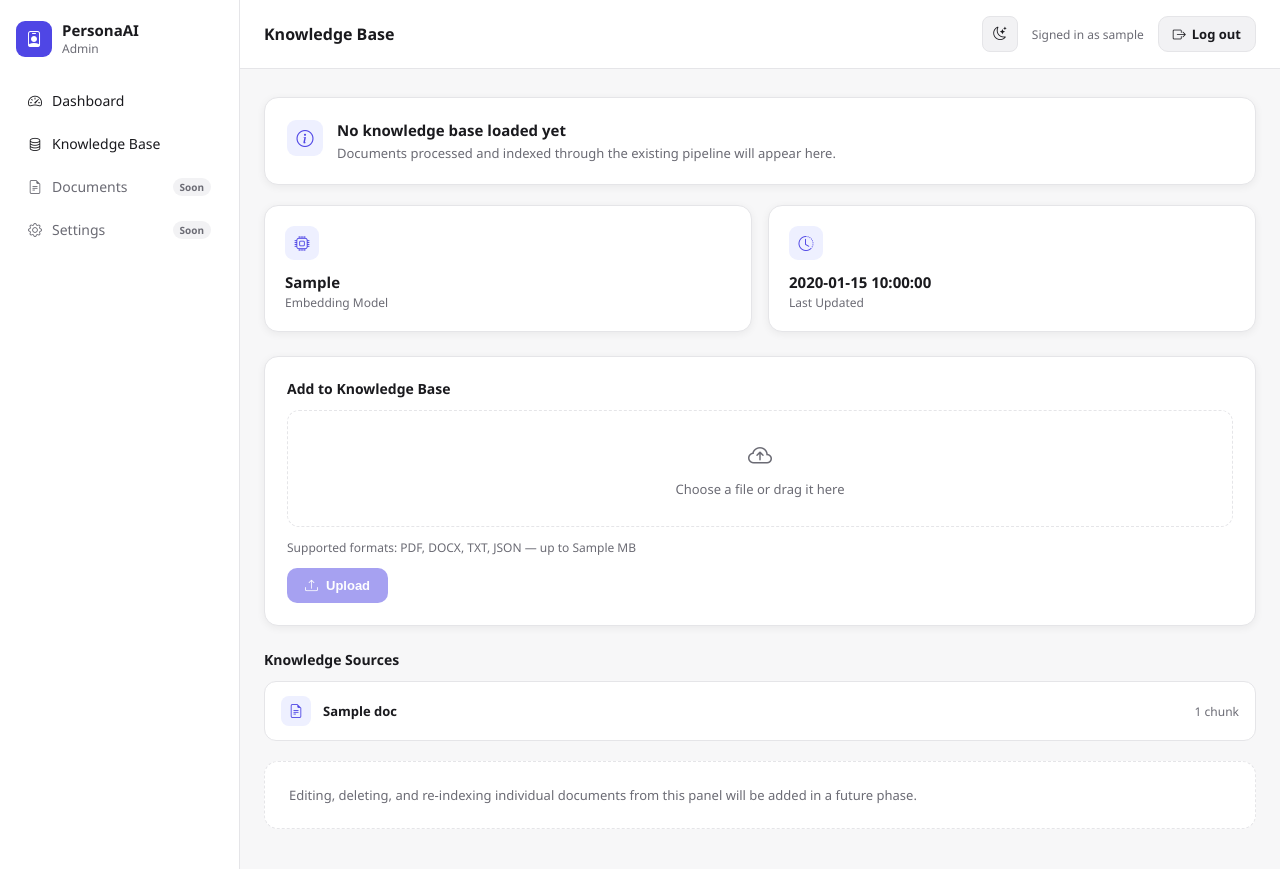
After one commit to subtainshabir/PersonaAI, a FastAPI app: template app/templates/admin_knowledge.html in a window 1280 px wide. The commit adds this page. Run offline with FastAPI, Linux system fonts and the light colour scheme; the template is opened without the code that fills it: most values are stand-ins (such as "Sample title", 1, 10 or a date in 2020).

Commit message:
admin knowledge base

```diff
--- a/app/static/css/admin.css
+++ b/app/static/css/admin.css
@@ -366,6 +366,229 @@ body.admin-body {
   font-size: 13px;
 }
 
+/* ---------- KNOWLEDGE BASE PAGE ---------- */
+.admin-kb-status-card {
+  display: flex;
+  align-items: flex-start;
+  gap: 14px;
+  background: var(--surface);
+  border: 1px solid var(--border);
+  border-radius: 14px;
+  box-shadow: var(--shadow);
+  padding: 22px;
+  margin-bottom: 20px;
+}
+
+.admin-kb-status-icon {
+  width: 36px;
+  height: 36px;
+  border-radius: 9px;
+  display: flex;
+  align-items: center;
+  justify-content: center;
+  font-size: 17px;
+  flex-shrink: 0;
+}
+
+.admin-kb-status-ok .admin-kb-status-icon {
+  background: rgba(22, 163, 74, 0.12);
+  color: #16a34a;
+}
+
+.admin-kb-status-empty .admin-kb-status-icon {
+  background: var(--accent-soft);
+  color: var(--accent);
+}
+
+.admin-kb-status-title {
+  font-weight: 700;
+  font-size: 15px;
+  margin-bottom: 4px;
+}
+
+.admin-kb-status-subtitle {
+  font-size: 13px;
+  color: var(--text-muted);
+}
+
+.admin-kb-meta-grid {
+  display: grid;
+  grid-template-columns: repeat(2, 1fr);
+  gap: 16px;
+  margin-bottom: 24px;
+}
+
+.admin-section-heading {
+  font-weight: 700;
+  font-size: 14px;
+  margin-bottom: 12px;
+}
+
+.admin-kb-doc-list {
+  display: flex;
+  flex-direction: column;
+  gap: 8px;
+  margin-bottom: 20px;
+}
+
+.admin-kb-doc-row {
+  display: flex;
+  align-items: center;
+  gap: 12px;
+  background: var(--surface);
+  border: 1px solid var(--border);
+  border-radius: 12px;
+  padding: 14px 16px;
+}
+
+.admin-kb-doc-icon {
+  width: 30px;
+  height: 30px;
+  border-radius: 8px;
+  background: var(--accent-soft);
+  color: var(--accent);
+  display: flex;
+  align-items: center;
+  justify-content: center;
+  font-size: 14px;
+  flex-shrink: 0;
+}
+
+.admin-kb-doc-name {
+  flex: 1;
+  font-size: 13px;
+  font-weight: 600;
+  word-break: break-word;
+}
+
+.admin-kb-doc-count {
+  font-size: 12px;
+  color: var(--text-muted);
+  white-space: nowrap;
+}
+
+.admin-empty-state {
+  text-align: center;
+  padding: 40px 20px;
+  color: var(--text-muted);
+  background: var(--surface);
+  border: 1px dashed var(--border);
+  border-radius: 14px;
+  margin-bottom: 20px;
+}
+
+.admin-empty-state i {
+  font-size: 28px;
+  display: block;
+  margin-bottom: 10px;
+}
+
+.admin-empty-state p {
+  margin: 0;
+  font-size: 13px;
+}
+
+/* ---------- UPLOAD ---------- */
+.admin-upload-card {
+  background: var(--surface);
+  border: 1px solid var(--border);
+  border-radius: 14px;
+  box-shadow: var(--shadow);
+  padding: 22px;
+  margin-bottom: 24px;
+}
+
+.admin-upload-form {
+  display: flex;
+  flex-direction: column;
+  gap: 12px;
+}
+
+.admin-upload-dropzone {
+  display: flex;
+  flex-direction: column;
+  align-items: center;
+  justify-content: center;
+  gap: 8px;
+  padding: 28px 16px;
+  border: 1.5px dashed var(--border);
+  border-radius: 12px;
+  color: var(--text-muted);
+  cursor: pointer;
+  transition: border-color 0.15s ease, background 0.15s ease;
+  text-align: center;
+}
+
+.admin-upload-dropzone:hover,
+.admin-upload-dropzone.dragover {
+  border-color: var(--accent);
+  background: var(--accent-soft);
+  color: var(--accent);
+}
+
+.admin-upload-dropzone i {
+  font-size: 24px;
+}
+
+.admin-upload-dropzone span {
+  font-size: 13px;
+  font-weight: 500;
+  word-break: break-word;
+}
+
+.admin-upload-hint {
+  font-size: 12px;
+  color: var(--text-muted);
+}
+
+.admin-upload-btn {
+  align-self: flex-start;
+  display: flex;
+  align-items: center;
+  gap: 8px;
+  padding: 10px 18px;
+  border-radius: 10px;
+  border: none;
+  background: var(--accent);
+  color: #fff;
+  font-weight: 600;
+  font-size: 13px;
+  cursor: pointer;
+  transition: opacity 0.15s ease;
+}
+
+.admin-upload-btn:disabled {
+  opacity: 0.5;
+  cursor: not-allowed;
+}
+
+.admin-upload-btn .bi-arrow-repeat {
+  animation: admin-spin 0.8s linear infinite;
+}
+
+@keyframes admin-spin {
+  from { transform: rotate(0deg); }
+  to { transform: rotate(360deg); }
+}
+
+.admin-upload-status {
+  margin-top: 14px;
+  padding: 12px 14px;
+  border-radius: 10px;
+  font-size: 13px;
+  font-weight: 500;
+}
+
+.admin-upload-status.success {
+  background: rgba(22, 163, 74, 0.12);
+  color: #16a34a;
+}
+
+.admin-upload-status.error {
+  background: rgba(220, 38, 38, 0.12);
+  color: #dc2626;
+}
+
 /* ---------- RESPONSIVE ---------- */
 .admin-mobile-topbar {
   display: none;
@@ -432,4 +655,8 @@ body.admin-body {
   .admin-stats-grid {
     grid-template-columns: 1fr;
   }
+
+  .admin-kb-meta-grid {
+    grid-template-columns: 1fr;
+  }
 }
--- a/app/static/js/admin.js
+++ b/app/static/js/admin.js
@@ -34,3 +34,78 @@ adminThemeToggle.addEventListener("click", () => {
   localStorage.setItem("personaai-theme", next);
   applyAdminTheme(next);
 });
+
+const kbUploadForm = document.getElementById("kbUploadForm");
+const kbFileInput = document.getElementById("kbFileInput");
+const kbFileLabel = document.getElementById("kbFileLabel");
+const kbUploadBtn = document.getElementById("kbUploadBtn");
+const kbUploadStatus = document.getElementById("kbUploadStatus");
+const kbDropzone = document.getElementById("kbDropzone");
+
+if (kbUploadForm) {
+  function setSelectedFile(fileList) {
+    if (fileList && fileList.length > 0) {
+      kbFileLabel.textContent = fileList[0].name;
+      kbUploadBtn.disabled = false;
+    } else {
+      kbFileLabel.textContent = "Choose a file or drag it here";
+      kbUploadBtn.disabled = true;
+    }
+  }
+
+  kbFileInput.addEventListener("change", () => setSelectedFile(kbFileInput.files));
+
+  kbDropzone.addEventListener("dragover", (event) => {
+    event.preventDefault();
+    kbDropzone.classList.add("dragover");
+  });
+
+  kbDropzone.addEventListener("dragleave", () => {
+    kbDropzone.classList.remove("dragover");
+  });
+
+  kbDropzone.addEventListener("drop", (event) => {
+    event.preventDefault();
+    kbDropzone.classList.remove("dragover");
+    if (event.dataTransfer.files.length > 0) {
+      kbFileInput.files = event.dataTransfer.files;
+      setSelectedFile(kbFileInput.files);
+    }
+  });
+
+  kbUploadForm.addEventListener("submit", async (event) => {
+    event.preventDefault();
+    if (kbFileInput.files.length === 0) return;
+
+    const formData = new FormData();
+    formData.append("file", kbFileInput.files[0]);
+
+    kbUploadBtn.disabled = true;
+    kbUploadBtn.innerHTML = '<i class="bi bi-arrow-repeat"></i> Uploading...';
+    kbUploadStatus.hidden = true;
+
+    try {
+      const response = await fetch("/admin/knowledge/upload", {
+        method: "POST",
+        body: formData,
+      });
+      const data = await response.json();
+
+      if (!response.ok) {
+        throw new Error(data.detail || "Upload failed.");
+      }
+
+      kbUploadStatus.textContent = `"${data.filename}" was added — ${data.total_chunks} chunk(s) indexed.`;
+      kbUploadStatus.className = "admin-upload-status success";
+      kbUploadStatus.hidden = false;
+
+      setTimeout(() => window.location.reload(), 1200);
+    } catch (error) {
+      kbUploadStatus.textContent = error.message;
+      kbUploadStatus.className = "admin-upload-status error";
+      kbUploadStatus.hidden = false;
+      kbUploadBtn.disabled = false;
+      kbUploadBtn.innerHTML = '<i class="bi bi-upload"></i> Upload';
+    }
+  });
+}
--- /dev/null
+++ b/app/templates/_admin_sidebar.html
@@ -0,0 +1,33 @@
+<div class="admin-mobile-topbar d-md-none">
+  <button id="adminSidebarToggle" class="icon-btn" aria-label="Open menu">
+    <i class="bi bi-list"></i>
+  </button>
+  <span class="admin-mobile-brand">PersonaAI Admin</span>
+</div>
+
+<div id="adminSidebarOverlay" class="admin-sidebar-overlay"></div>
+
+<aside id="adminSidebar" class="admin-sidebar">
+  <div class="admin-sidebar-brand">
+    <div class="brand-icon"><i class="bi bi-person-badge"></i></div>
+    <div>
+      <div class="admin-sidebar-brand-name">PersonaAI</div>
+      <div class="admin-sidebar-brand-subtitle">Admin</div>
+    </div>
+  </div>
+
+  <nav class="admin-nav">
+    <a class="admin-nav-item {{ 'active' if active_page == 'dashboard' else '' }}" href="/admin">
+      <i class="bi bi-speedometer2"></i> Dashboard
+    </a>
+    <a class="admin-nav-item {{ 'active' if active_page == 'knowledge' else '' }}" href="/admin/knowledge">
+      <i class="bi bi-database"></i> Knowledge Base
+    </a>
+    <span class="admin-nav-item disabled">
+      <i class="bi bi-file-earmark-text"></i> Documents <em>Soon</em>
+    </span>
+    <span class="admin-nav-item disabled">
+      <i class="bi bi-gear"></i> Settings <em>Soon</em>
+    </span>
+  </nav>
+</aside>
--- /dev/null
+++ b/app/templates/admin_knowledge.html
@@ -0,0 +1,111 @@
+<!DOCTYPE html>
+<html lang="en" data-theme="light">
+<head>
+<meta charset="UTF-8">
+<meta name="viewport" content="width=device-width, initial-scale=1.0">
+<title>Knowledge Base — PersonaAI Admin</title>
+
+<link href="https://cdnjs.cloudflare.com/ajax/libs/bootstrap-icons/1.11.3/font/bootstrap-icons.min.css" rel="stylesheet">
+<link href="/static/css/style.css" rel="stylesheet">
+<link href="/static/css/admin.css" rel="stylesheet">
+</head>
+<body class="admin-body">
+
+<div class="admin-shell">
+
+  {% include "_admin_sidebar.html" %}
+
+  <div class="admin-main">
+    <header class="admin-topbar">
+      <div class="admin-topbar-title">Knowledge Base</div>
+      <div class="admin-topbar-actions">
+        <button id="adminThemeToggle" class="icon-btn" aria-label="Toggle theme">
+          <i class="bi bi-moon-stars"></i>
+        </button>
+        <div class="admin-topbar-user">Signed in as {{ admin_username }}</div>
+        <a class="admin-logout-btn" href="/admin/logout"><i class="bi bi-box-arrow-right"></i> Log out</a>
+      </div>
+    </header>
+
+    <div class="admin-content">
+
+      <div class="admin-kb-status-card admin-kb-status-{{ 'ok' if status == 'loaded' else 'empty' }}">
+        <div class="admin-kb-status-icon">
+          <i class="bi {{ 'bi-check-circle' if status == 'loaded' else 'bi-info-circle' }}"></i>
+        </div>
+        <div>
+          <div class="admin-kb-status-title">
+            {{ "Knowledge base is loaded" if status == "loaded" else "No knowledge base loaded yet" }}
+          </div>
+          <div class="admin-kb-status-subtitle">
+            {% if status == "loaded" %}
+              {{ total_chunks }} chunk{{ "s" if total_chunks != 1 else "" }} across {{ documents|length }} document{{ "s" if documents|length != 1 else "" }}
+            {% else %}
+              Documents processed and indexed through the existing pipeline will appear here.
+            {% endif %}
+          </div>
+        </div>
+      </div>
+
+      <div class="admin-kb-meta-grid">
+        <div class="admin-stat-card">
+          <div class="admin-stat-icon"><i class="bi bi-cpu"></i></div>
+          <div class="admin-stat-value" style="font-size: 15px;">{{ embedding_model }}</div>
+          <div class="admin-stat-label">Embedding Model</div>
+        </div>
+        <div class="admin-stat-card">
+          <div class="admin-stat-icon"><i class="bi bi-clock-history"></i></div>
+          <div class="admin-stat-value" style="font-size: 15px;">
+            {{ last_updated if last_updated else "—" }}
+          </div>
+          <div class="admin-stat-label">Last Updated</div>
+        </div>
+      </div>
+
+      <div class="admin-upload-card">
+        <div class="admin-section-heading">Add to Knowledge Base</div>
+
+        <form id="kbUploadForm" class="admin-upload-form" novalidate>
+          <label class="admin-upload-dropzone" for="kbFileInput" id="kbDropzone">
+            <i class="bi bi-cloud-arrow-up"></i>
+            <span id="kbFileLabel">Choose a file or drag it here</span>
+            <input type="file" id="kbFileInput" name="file" accept=".pdf,.docx,.txt,.json" hidden>
+          </label>
+          <div class="admin-upload-hint">Supported formats: PDF, DOCX, TXT, JSON — up to {{ max_upload_mb }} MB</div>
+          <button type="submit" id="kbUploadBtn" class="admin-upload-btn" disabled>
+            <i class="bi bi-upload"></i> Upload
+          </button>
+        </form>
+
+        <div id="kbUploadStatus" class="admin-upload-status" hidden></div>
+      </div>
+
+      <div class="admin-section-heading">Knowledge Sources</div>
+
+      {% if documents %}
+        <div class="admin-kb-doc-list">
+          {% for doc in documents %}
+            <div class="admin-kb-doc-row">
+              <div class="admin-kb-doc-icon"><i class="bi bi-file-earmark-text"></i></div>
+              <div class="admin-kb-doc-name">{{ doc.name }}</div>
+              <div class="admin-kb-doc-count">{{ doc.chunk_count }} chunk{{ "s" if doc.chunk_count != 1 else "" }}</div>
+            </div>
+          {% endfor %}
+        </div>
+      {% else %}
+        <div class="admin-empty-state">
+          <i class="bi bi-inbox"></i>
+          <p>No documents have been indexed into the knowledge base yet.</p>
+        </div>
+      {% endif %}
+
+      <div class="admin-placeholder-card">
+        Editing, deleting, and re-indexing individual documents from this panel will be added in a future phase.
+      </div>
+    </div>
+  </div>
+</div>
+
+<script src="/static/js/admin.js"></script>
+</body>
+</html>
```
Also changed, not shown: app/admin_routes/router.py (+29 -2 lines), app/services/document_processor.py (+43 -1 lines), app/services/knowledge_service.py (added, +155 -0 lines), app/templates/admin_dashboard.html (+1 -33 lines).
